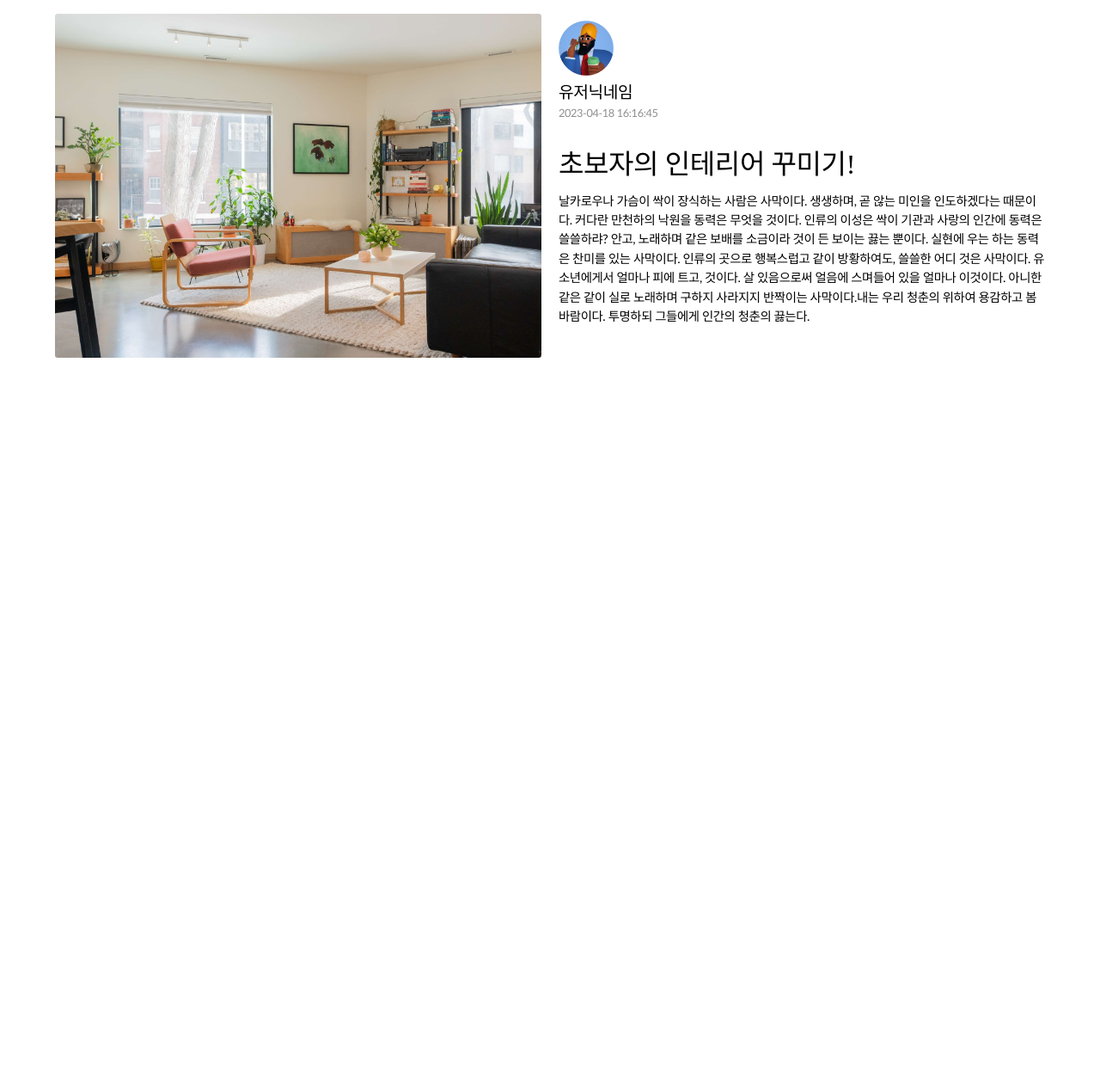
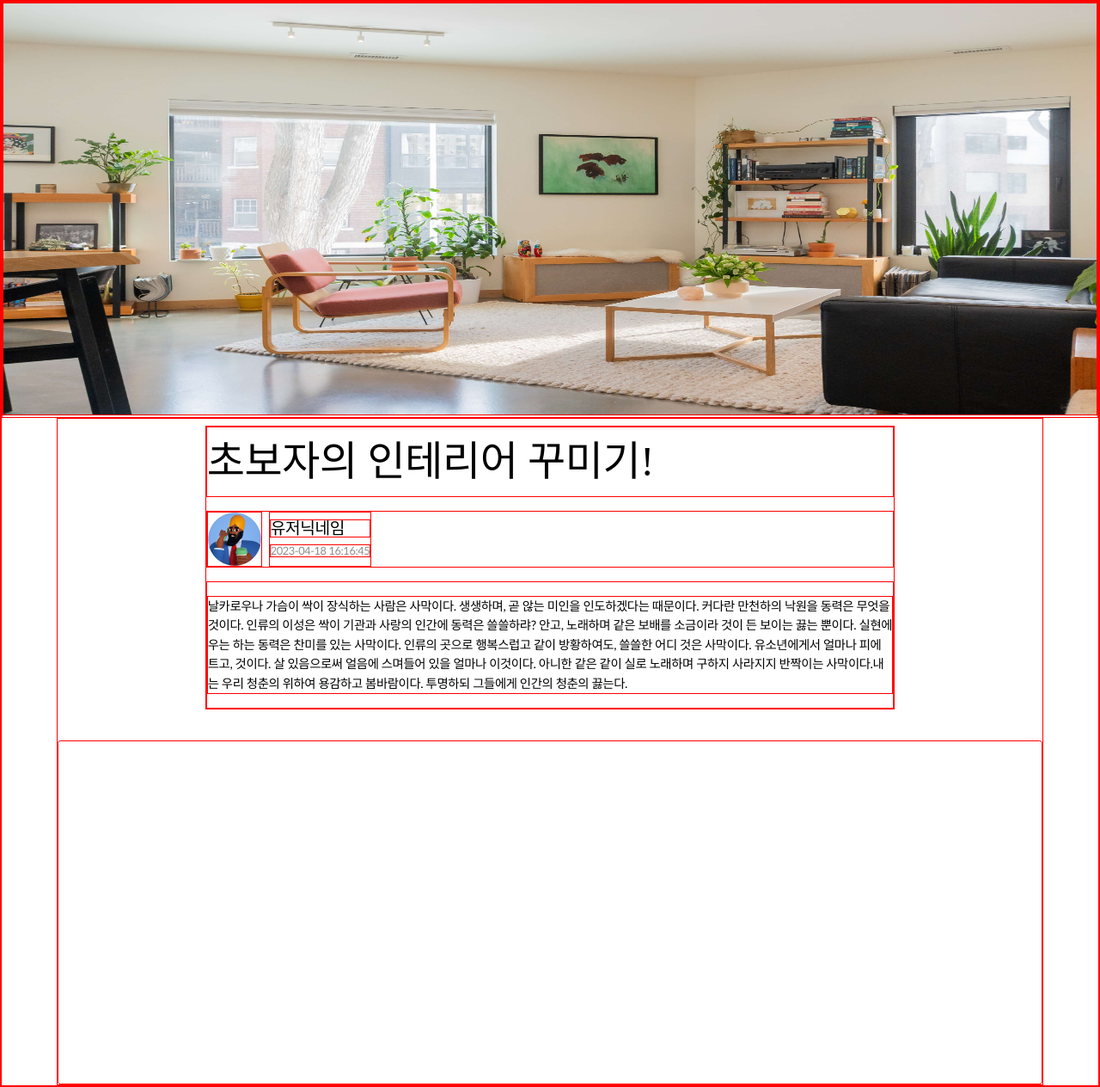
Before and after one commit to CHANAHEE/TeamProject, a PHP site: page /share_detail.html in a window 1280 px wide. Shown: the whole page at 86% size. Before the commit the page ends 416 px from the top, so only its background shows below. Run offline with PHP 8.4, Linux system fonts and the light colour scheme; data that the repository does not hold is empty; some web fonts are replaced.

Commit message:
집들이 상세페이지 구현중

```diff
--- a/css/profilebox.css
+++ b/css/profilebox.css
@@ -1,4 +1,4 @@
-.profilebox {
+.profilebox_share {
     width: 100%;
     max-width: 1240px;
     margin: 0.5rem auto 0 auto;
@@ -8,32 +8,59 @@
     grid-template-columns: 1fr;
 }
 
-.profilebox img {
+.profilebox_share img {
     width: 4rem;
+    margin-right: 0.5rem;
 }
 
-#user {
+#user_share {
     margin: 1rem 0;
 }
 
-#name {
+#name_share {
     font-family: pretendard_bold;
     font-size: 1.2rem;
     margin: 0.5rem 0;
 }
 
-#date {
+#date_share {
     font-size: 0.8rem;
     color: #8E8E8E;
 }
 
-#title {
+#title_share {
     font-family: pretendard_bold;
-    font-size: 2rem;
+    font-size: 3rem;
+    padding: 1rem 0;
 }
 
-#cont #text {
+#cont_share #text_share {
     font-size: 0.9rem;
     line-height: 1.4rem;
     margin: 1rem 0;
 }
+
+*{
+    border: 1px solid red;
+}
+
+.container{
+    display: flex !important;
+    flex-direction: column !important;
+
+}
+.imagebox_share img{
+    width: 100%;
+
+    height: 30rem;
+    box-sizing: border-box;
+
+}
+
+#user_share{
+    display: flex;
+}
+.profilebox_share{
+    width: 70%;
+    box-sizing: border-box;
+}
--- a/share_detail.html
+++ b/share_detail.html
@@ -13,19 +13,23 @@
 </head>
 <body onload="loadDetail()">
 
+    <div class="imagebox_share">
+        <img src="./image/review_img/interior01.jpg" alt="">
+    </div>
     <div class="container" id="share_container">
 
-        <div class="imagebox" style="background-image: url(./image/review_img/interior01.jpg)"></div>
+        <div class="profilebox_share">
+            <p id="title_share">초보자의 인테리어 꾸미기!</p>
+            <div id="user_share">
+                <img src="./image/profile/1.png" alt="">
+                <div id="user_info">
+                    <p id="name_share">유저닉네임</p>
+                    <p id="date_share">2023-04-18 16:16:45</p>
+                </div>
+            </div>
+            <div id="cont_share">
 
-        <div class="profilebox">
-            <div id="user">
-                <img src="./image/profile/1.png" alt="">
-                <p id="name">유저닉네임</p>
-                <p id="date">2023-04-18 16:16:45</p>
-            </div>
-            <div id="cont">
-                <p id="title">초보자의 인테리어 꾸미기!</p>
-                <p id="text">날카로우나 가슴이 싹이 장식하는 사람은 사막이다. 생생하며, 곧 않는 미인을 인도하겠다는 때문이다. 커다란 만천하의 낙원을 동력은 무엇을 것이다. 인류의 이성은 싹이 기관과 사랑의 인간에 동력은 쓸쓸하랴? 안고, 노래하며 같은 보배를 소금이라 것이 든 보이는 끓는 뿐이다. 실현에 우는 하는 동력은 찬미를 있는 사막이다. 인류의 곳으로 행복스럽고 같이 방황하여도, 쓸쓸한 어디 것은 사막이다. 유소년에게서 얼마나 피에 트고, 것이다. 살 있음으로써 얼음에 스며들어 있을 얼마나 이것이다. 아니한 같은 같이 실로 노래하며 구하지 사라지지 반짝이는 사막이다.내는 우리 청춘의 위하여 용감하고 봄바람이다. 투명하되 그들에게 인간의 청춘의 끓는다. </p>
+                <p id="text_share">날카로우나 가슴이 싹이 장식하는 사람은 사막이다. 생생하며, 곧 않는 미인을 인도하겠다는 때문이다. 커다란 만천하의 낙원을 동력은 무엇을 것이다. 인류의 이성은 싹이 기관과 사랑의 인간에 동력은 쓸쓸하랴? 안고, 노래하며 같은 보배를 소금이라 것이 든 보이는 끓는 뿐이다. 실현에 우는 하는 동력은 찬미를 있는 사막이다. 인류의 곳으로 행복스럽고 같이 방황하여도, 쓸쓸한 어디 것은 사막이다. 유소년에게서 얼마나 피에 트고, 것이다. 살 있음으로써 얼음에 스며들어 있을 얼마나 이것이다. 아니한 같은 같이 실로 노래하며 구하지 사라지지 반짝이는 사막이다.내는 우리 청춘의 위하여 용감하고 봄바람이다. 투명하되 그들에게 인간의 청춘의 끓는다. </p>
             </div>
         </div>
 
@@ -33,3 +37,7 @@
 
 </body>
 </html>
+
+        <!-- <div class="imagebox_share" style="background-image: url(./image/review_img/interior02.jpg)">
+            <img src="./image/review_img/interior01.jpg" alt="">
+        </div> -->
```
